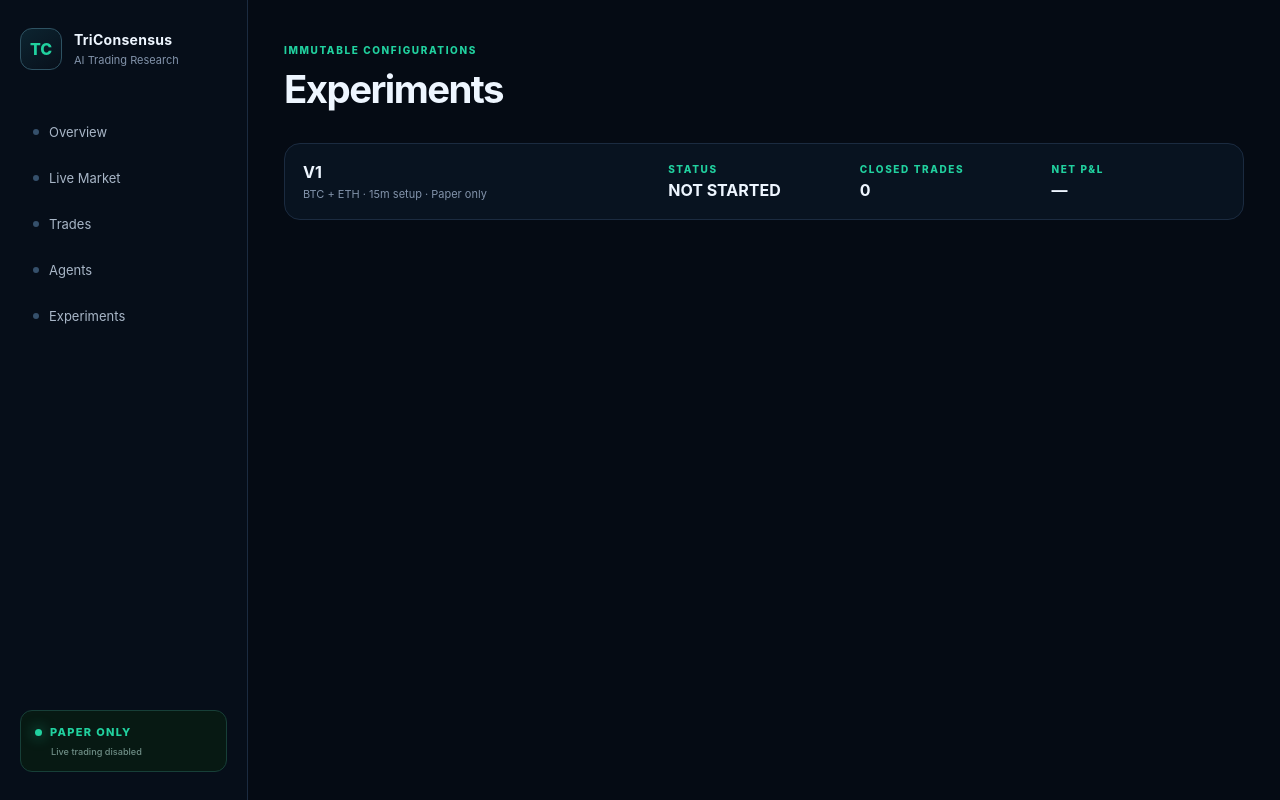
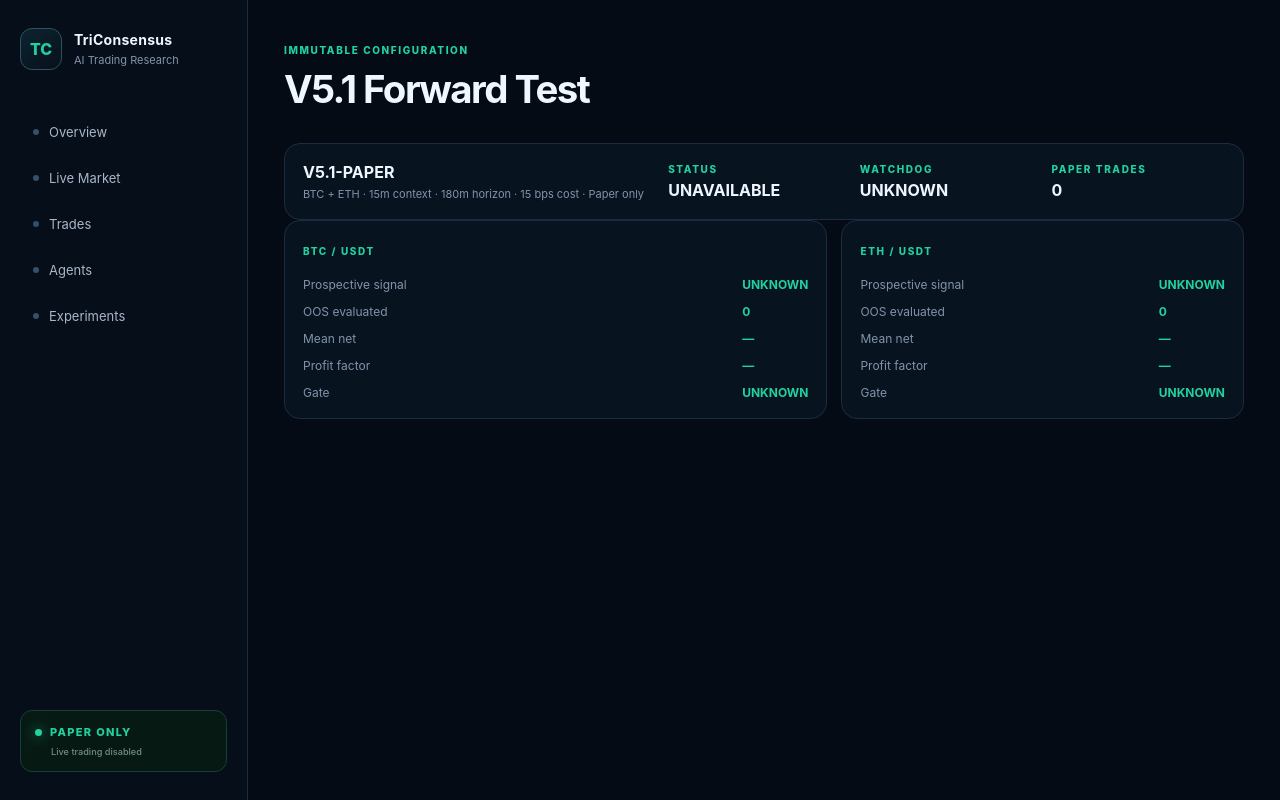
Before and after one commit to mohamedewis112/TriConsensus-AI, a Next.js app in the folder frontend/: page /experiments in a window 1280 px wide. Built offline with nearby package versions, Linux system fonts and the light colour scheme.

Commit message:
feat: surface V5.1 forward experiment state

```diff
--- a/frontend/app/experiments/page.tsx
+++ b/frontend/app/experiments/page.tsx
@@ -2,20 +2,53 @@ import {getSummary} from "@/lib/api";
 
 export const dynamic = "force-dynamic";
 
+const pct = (v: number | null | undefined) =>
+  v == null ? "—" : (v * 100).toFixed(3) + "%";
+const num = (v: number | null | undefined) =>
+  v == null || !Number.isFinite(v) ? "—" : v.toFixed(2);
+
 export default async function Experiments() {
   const summary = await getSummary();
+  const forward = summary?.forward;
+
   return (
     <div className="page">
       <header className="topbar">
-        <div><p className="eyebrow">IMMUTABLE CONFIGURATIONS</p><h1>Experiments</h1></div>
+        <div><p className="eyebrow">IMMUTABLE CONFIGURATION</p><h1>V5.1 Forward Test</h1></div>
       </header>
       <section className="panel">
         <div className="experimentRow">
-          <div><strong>V1</strong><span>BTC + ETH · 15m setup · Paper only</span></div>
-          <div><span className="label">Status</span><strong>{summary?.experiment_status ?? "NOT STARTED"}</strong></div>
-          <div><span className="label">Closed trades</span><strong>{summary?.closed_trades ?? 0}</strong></div>
-          <div><span className="label">Net P&L</span><strong>{summary ? "$" + summary.net_pnl.toFixed(2) : "—"}</strong></div>
+          <div>
+            <strong>V5.1-PAPER</strong>
+            <span>BTC + ETH · 15m context · 180m horizon · 15 bps cost · Paper only</span>
+          </div>
+          <div><span className="label">Status</span><strong>{summary?.experiment_status ?? "UNAVAILABLE"}</strong></div>
+          <div><span className="label">Watchdog</span><strong>{forward?.health_status?.toUpperCase() ?? "UNKNOWN"}</strong></div>
+          <div><span className="label">Paper trades</span><strong>{forward?.paper_trades ?? 0}</strong></div>
         </div>
+      </section>
+
+      <section className="twoCol">
+        <article className="panel">
+          <span className="label">BTC / USDT</span>
+          <div className="safetyGrid">
+            <span>Prospective signal</span><strong>{forward?.btc_signal ?? "UNKNOWN"}</strong>
+            <span>OOS evaluated</span><strong>{forward?.btc_trade_count ?? 0}</strong>
+            <span>Mean net</span><strong>{pct(forward?.btc_mean_net_return)}</strong>
+            <span>Profit factor</span><strong>{num(forward?.btc_profit_factor)}</strong>
+            <span>Gate</span><strong>{forward?.btc_gate ?? "UNKNOWN"}</strong>
+          </div>
+        </article>
+        <article className="panel">
+          <span className="label">ETH / USDT</span>
+          <div className="safetyGrid">
+            <span>Prospective signal</span><strong>{forward?.eth_signal ?? "UNKNOWN"}</strong>
+            <span>OOS evaluated</span><strong>{forward?.eth_trade_count ?? 0}</strong>
+            <span>Mean net</span><strong>{pct(forward?.eth_mean_net_return)}</strong>
+            <span>Profit factor</span><strong>{num(forward?.eth_profit_factor)}</strong>
+            <span>Gate</span><strong>{forward?.eth_gate ?? "UNKNOWN"}</strong>
+          </div>
+        </article>
       </section>
     </div>
   );
```
